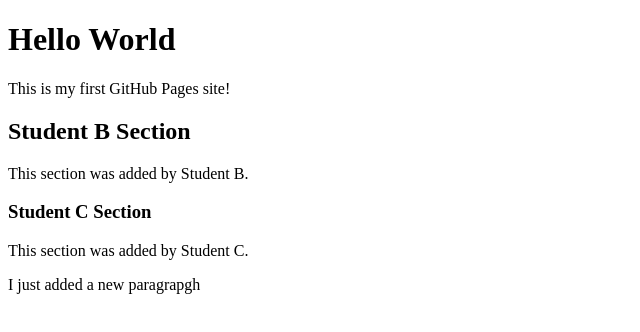
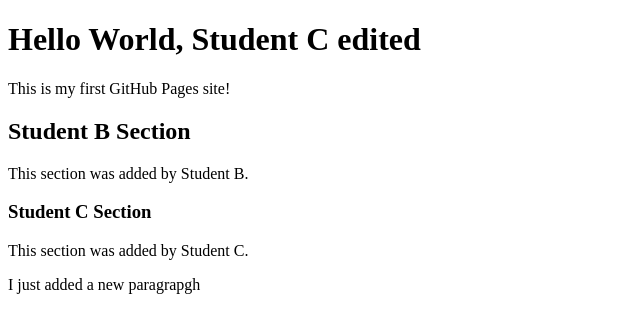
Before and after one commit to Johannes120/MIE_JAVA_2026_MOTJ.github.io, a plain HTML site: page index.html in a window 1280 px wide. Shown: the whole page, without its empty margins (0-640 px from the left). Drawn offline with Linux system fonts and the light colour scheme.

Commit message:
edited the h1 tag

```diff
--- a/index.html
+++ b/index.html
@@ -8,7 +8,7 @@
     </head>
 
       <body>
-         <h1>Hello World</h1>
+         <h1>Hello World, Student C edited</h1>
 
         <p>This is my first GitHub Pages site!</p>
 
```
